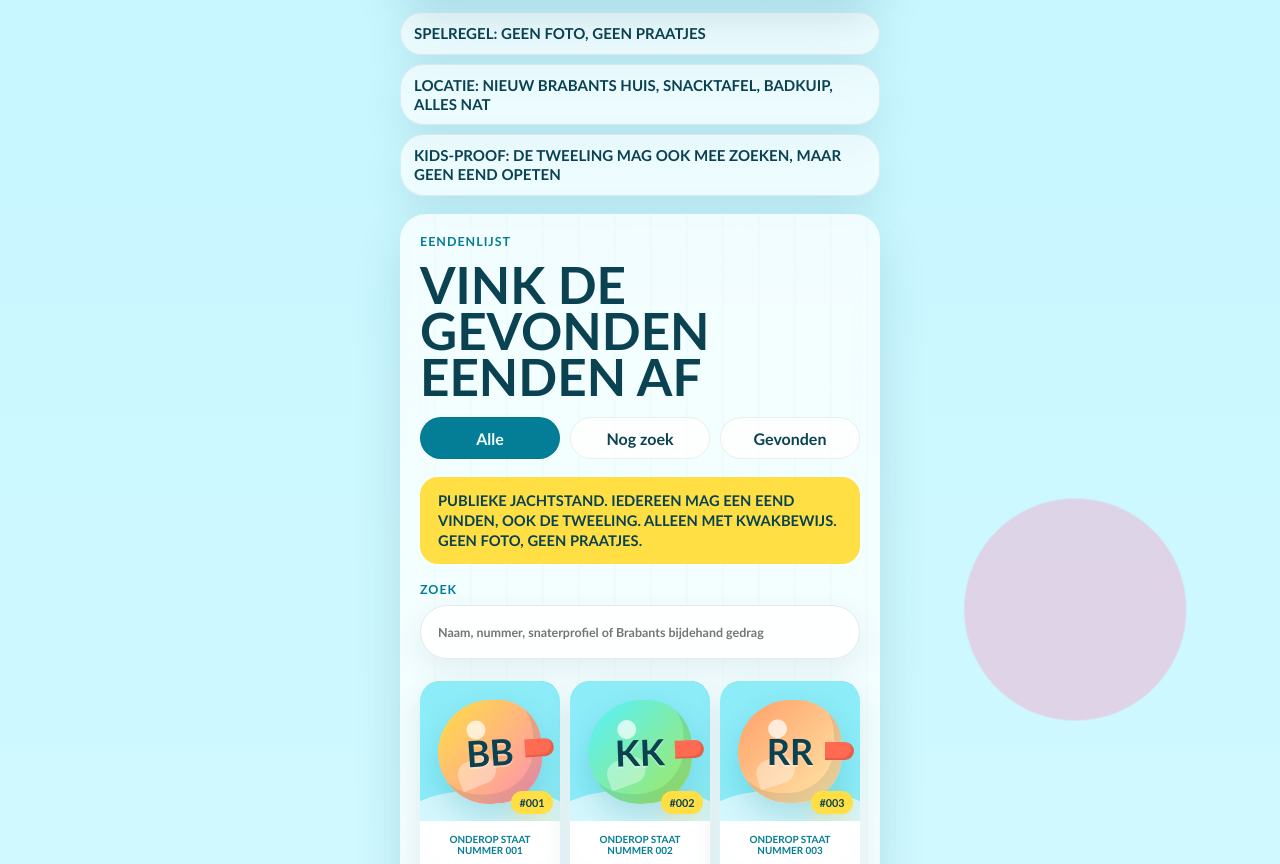
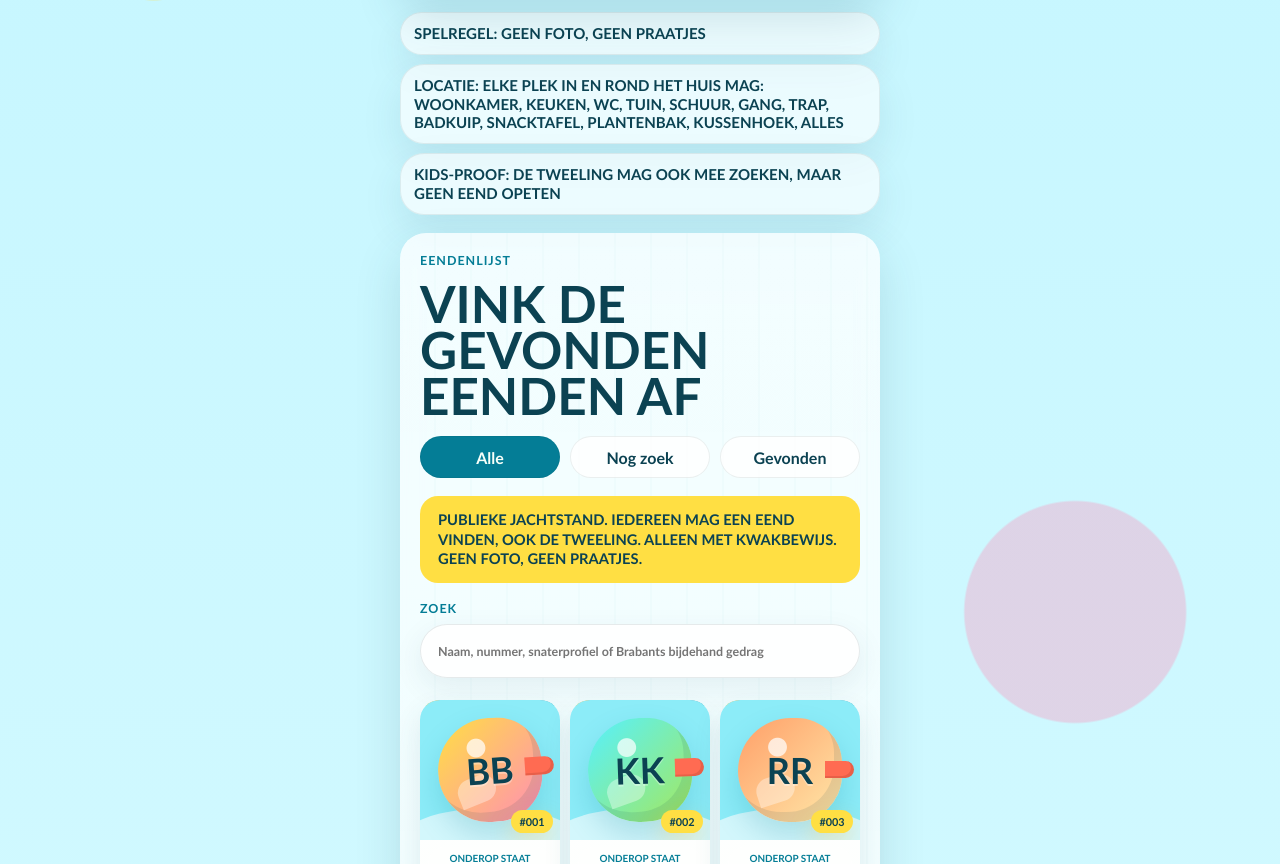
Before and after one commit to gtrolo/duckhunt100, a plain HTML site: page index.html in a window 1280 px wide. Shown: the part 1169-2033 px from the top of the page. Drawn offline with Linux system fonts and the light colour scheme; no server answers.

Commit message:
Clarify duck hunt locations

```diff
--- a/index.html
+++ b/index.html
@@ -60,7 +60,7 @@
 
       <section class="ticker" aria-label="Zaakdetails">
         <span>Spelregel: geen foto, geen praatjes</span>
-        <span>Locatie: nieuw Brabants huis, snacktafel, badkuip, alles nat</span>
+        <span>Locatie: elke plek in en rond het huis mag: woonkamer, keuken, wc, tuin, schuur, gang, trap, badkuip, snacktafel, plantenbak, kussenhoek, alles</span>
         <span>Kids-proof: de tweeling mag ook mee zoeken, maar geen eend opeten</span>
       </section>
 
```
